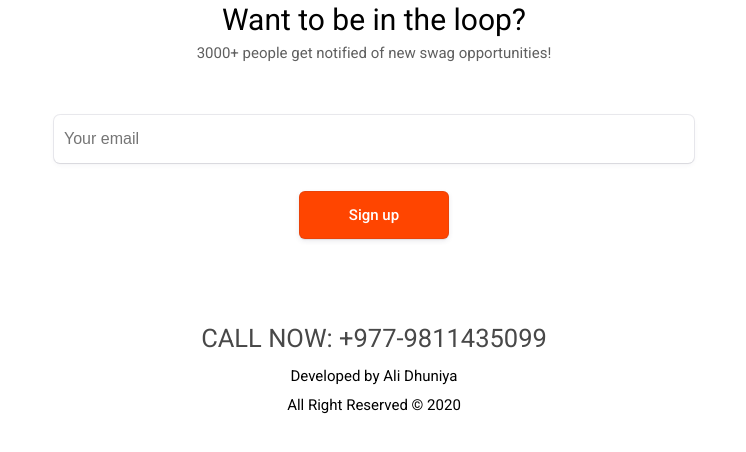
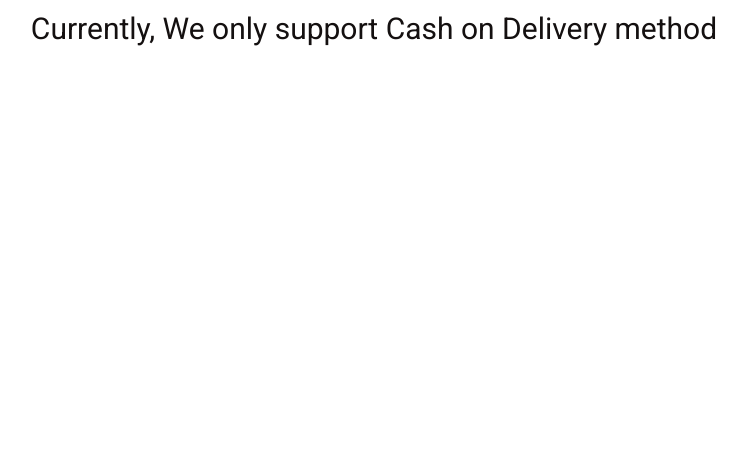
Before and after one commit to Alidhuniya/devT-shirt-React-with-Contentful, a React app: page /payment in a window 1280 px wide. Shown: the top 452 px of the page, without its empty margins (266-1012 px from the left). Built offline with nearby package versions, Linux system fonts and the light colour scheme.

Commit message:
payment page added

```diff
--- a/src/components/Payment.jsx
+++ b/src/components/Payment.jsx
@@ -1,12 +1,14 @@
 import React, { Component, Fragment } from 'react';
-
+import "../sass/3-layout/_payment.scss";
 
 export default class Payment extends Component {
     render() {
         return (
 
                 <Fragment>
-                Payment
+               <div className = "payment">
+                   <h1 className = "payment__h1">Currently, We only support Cash on Delivery method</h1>
+               </div>
                 </Fragment>
 
         )
--- a/src/index.js
+++ b/src/index.js
@@ -1,7 +1,7 @@
 import React from 'react';
 import ReactDom from 'react-dom';
 // import App from "./App";
-import Footer from './components/Footer';
+import Payment from './components/Payment';
 
 import "./sass/basic-styles-scss/abstract-and-base.scss";
 
@@ -10,7 +10,7 @@ import {
   BrowserRouter as Router
 } from "react-router-dom";
 
-ReactDom.render(<Router><Footer /></Router>, document.getElementById("root"));
+ReactDom.render(<Router><Payment /></Router>, document.getElementById("root"));
 
 
 if ('serviceWorker' in navigator) {
--- /dev/null
+++ b/src/sass/3-layout/_payment.scss
@@ -0,0 +1,11 @@
+.payment {
+    display: flex;
+    justify-content: center;
+    flex-direction: column;
+    align-items: center;
+}
+
+.payment__h1 {
+    color: #141010;
+    font-weight: 400;
+}
```
